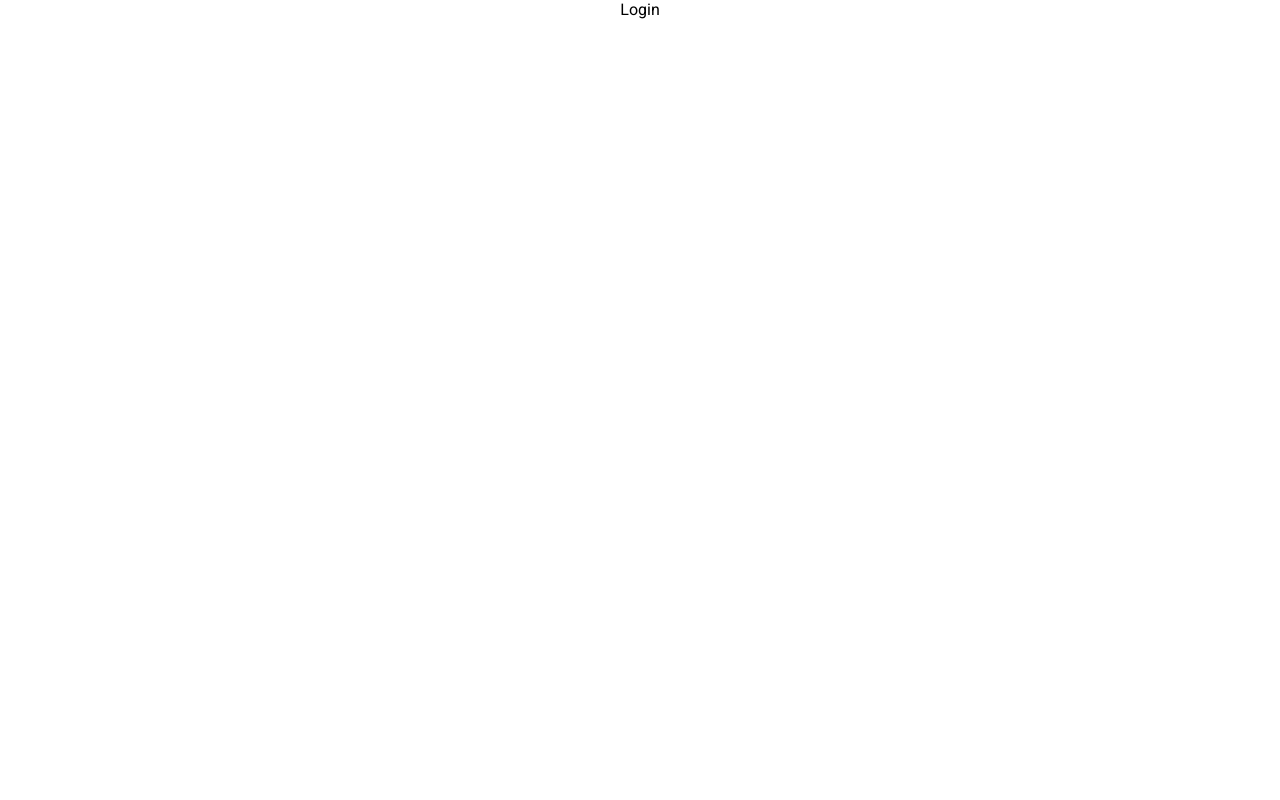
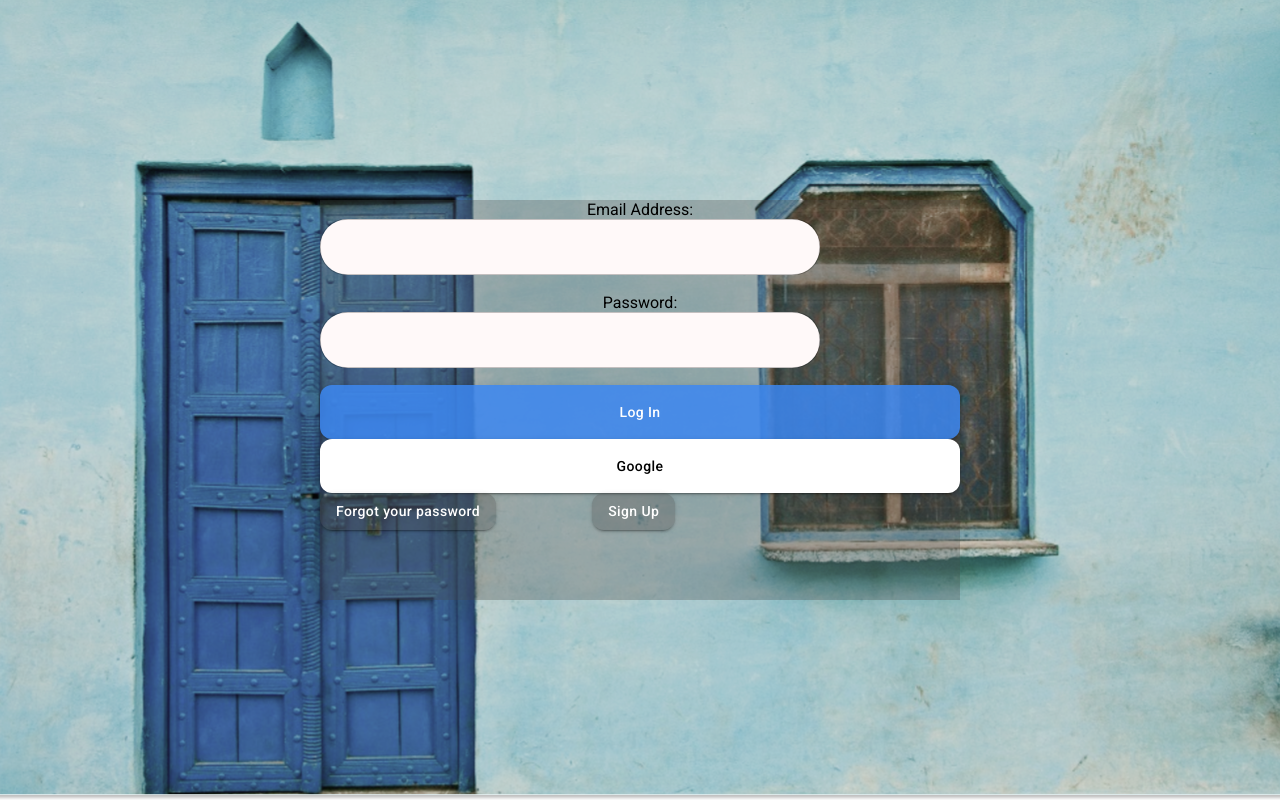
Before and after one commit to nomadic-pesto/Nomadic-Frontend, a React (Create React App) app: page /login in a window 1280 px wide. Built offline with nearby package versions, Linux system fonts and the light colour scheme.

Commit message:
added common textfields and buttons

```diff
--- a/package.json
+++ b/package.json
@@ -13,6 +13,7 @@
     "@testing-library/react": "^13.4.0",
     "@testing-library/user-event": "^13.5.0",
     "axios": "^0.27.2",
+    "formik": "^2.2.9",
     "font-awesome": "^4.7.0",
     "react": "^18.2.0",
     "react-dom": "^18.2.0",
@@ -20,7 +21,8 @@
     "react-router-dom": "^6.4.0",
     "react-scripts": "5.0.1",
     "redux": "^4.2.0",
-    "web-vitals": "^2.1.4"
+    "web-vitals": "^2.1.4",
+    "yup": "^0.32.11"
   },
   "scripts": {
     "start": "react-scripts start",
--- /dev/null
+++ b/src/components/auth/login/index.js
@@ -0,0 +1,41 @@
+import React from "react";
+import Stack from "@mui/material/Stack";
+// import Button from '@mui/material/Button';
+import TextFieldComponent from "../../common/textField";
+import ButtonTransparent from "./../../common/buttonTransparent";
+import Button from "./../../common/button";
+import styles from "./styles.module.css";
+
+
+const LogIn = () => {
+    return (
+        <div className={styles["login-background"]}>
+            <div className={styles["center-card"]}>
+                <form className={styles["input-container"]}>
+                    <label >
+                        Email Address:
+                        <TextFieldComponent placeholder="" width={500} type={"text"}/>
+                    </label>
+                    <label>
+                        Password:
+                        <TextFieldComponent placeholder="" width={500} type={"password"}/>
+                    </label>
+                    <Button variant="contained">Log In</Button>
+                    <Button className={styles["google-button"]}>Google</Button>
+                </form>
+                <div>
+                    <Stack spacing={12} direction="row">
+                        <ButtonTransparent variant="contained">
+                            Forgot your password
+                        </ButtonTransparent>
+                        <ButtonTransparent variant="contained">
+                            Sign Up
+                        </ButtonTransparent>
+                    </Stack>
+                </div>
+            </div>
+        </div>
+    );
+};
+
+export default LogIn;
--- /dev/null
+++ b/src/components/auth/login/styles.module.css
@@ -0,0 +1,29 @@
+.login-background {
+    /* The image used */
+    background-image: url(./../../../public/images/Signup.svg);
+    width: 100vw;
+    height: 100vh;
+    background-position: center;
+    background-repeat: no-repeat;
+    background-size: cover;
+    display: flex;
+    justify-content: center;
+    align-items: center;
+}
+.center-card {
+    margin: auto;
+    background-color: rgba(71, 70, 70, 0.3);
+    width: 50%;
+    height: 50%;
+    display: grid;
+}
+
+.google-button{
+    background: #fff !important;
+    color: black !important;
+}
+
+.input-container {
+    display: grid;
+
+}
--- /dev/null
+++ b/src/components/common/buttonTransparent/index.js
@@ -0,0 +1,19 @@
+import React from 'react'
+
+//importing MUI
+import Button from '@mui/material/Button';
+
+//importing styles
+import styles from "./styles.module.css";
+
+const ButtonTransparent= (props) => {
+  return (
+    <>
+        <Button variant="contained" className={`${styles["common-button"]} ${props.className}`}>
+            {props.children}
+        </Button>
+    </>
+  )
+}
+
+export default ButtonTransparent;
--- /dev/null
+++ b/src/components/common/buttonTransparent/styles.module.css
@@ -0,0 +1,17 @@
+.common-button {
+    background: rgba(
+        71,
+        70,
+        70,
+        0.3
+    ) !important; /*included *!important* - conflicting with MUI */
+    border-radius: 0.75rem !important; /*included *!important* - conflicting with MUI */
+    color: rgba(
+        255,
+        255,
+        255,
+        1
+    ) !important; /*included *!important* - conflicting with MUI */
+    text-transform: none !important; /*included *!important* - conflicting with MUI */
+    /* opacity: 0.3; */
+}
--- /dev/null
+++ b/src/components/common/textField/index.js
@@ -0,0 +1,33 @@
+import React from "react";
+
+// imporitng text field  from materalUi
+import TextField from "@mui/material/TextField";
+
+
+//importing styles
+import styles from "./styles.module.css";
+import { Box } from "@mui/material";
+
+const TextFieldComponent = (props) => {
+    const width= props.width
+    return (
+        <Box
+            className={`${styles["TextField-without-border-radius"]}`}
+            sx={{
+                width,
+                maxWidth: "100%",
+            }}
+        >
+            <TextField
+                id="outlined-text"
+                type={props.type}
+                className={`${styles["common-textfield"]} ${props.className}`}
+                placeholder={props.label}
+                margin={props.margin}
+                fullWidth
+            />
+        </Box>
+    );
+};
+
+export default TextFieldComponent;
--- /dev/null
+++ b/src/components/common/textField/styles.module.css
@@ -0,0 +1,13 @@
+.common-textfield {
+    background: #fff9f9 !important; /*included *!important* - conflicting with MUI */
+    color: rgb(
+        0,
+        0,
+        0
+    ) !important; /*included *!important* - conflicting with MUI */
+    border-radius: 35px !important;
+}
+
+.TextField-without-border-radius fieldset {
+    border-radius: 25px !important;
+}
--- a/src/pages/index.js
+++ b/src/pages/index.js
@@ -2,6 +2,7 @@ import React from "react";
 import { BrowserRouter, Route, Routes } from "react-router-dom";
 import Dashboard from "./dashboard";
 import Login from "./login";
+
 
 const AllPages = () => {
   return (
--- a/src/pages/login/index.js
+++ b/src/pages/login/index.js
@@ -1,9 +1,12 @@
 import React from 'react'
+import LogIn from './../../components/auth/login'
 
 const Login = () => {
   return (
-    <div>Login</div>
-  )
+<>
+  <LogIn/>
+</>
+    )
 }
 
 export default Login;
```
Also changed, not shown: src/public/images/Signup.svg (added), src/public/images/googleicon.svg (added).
